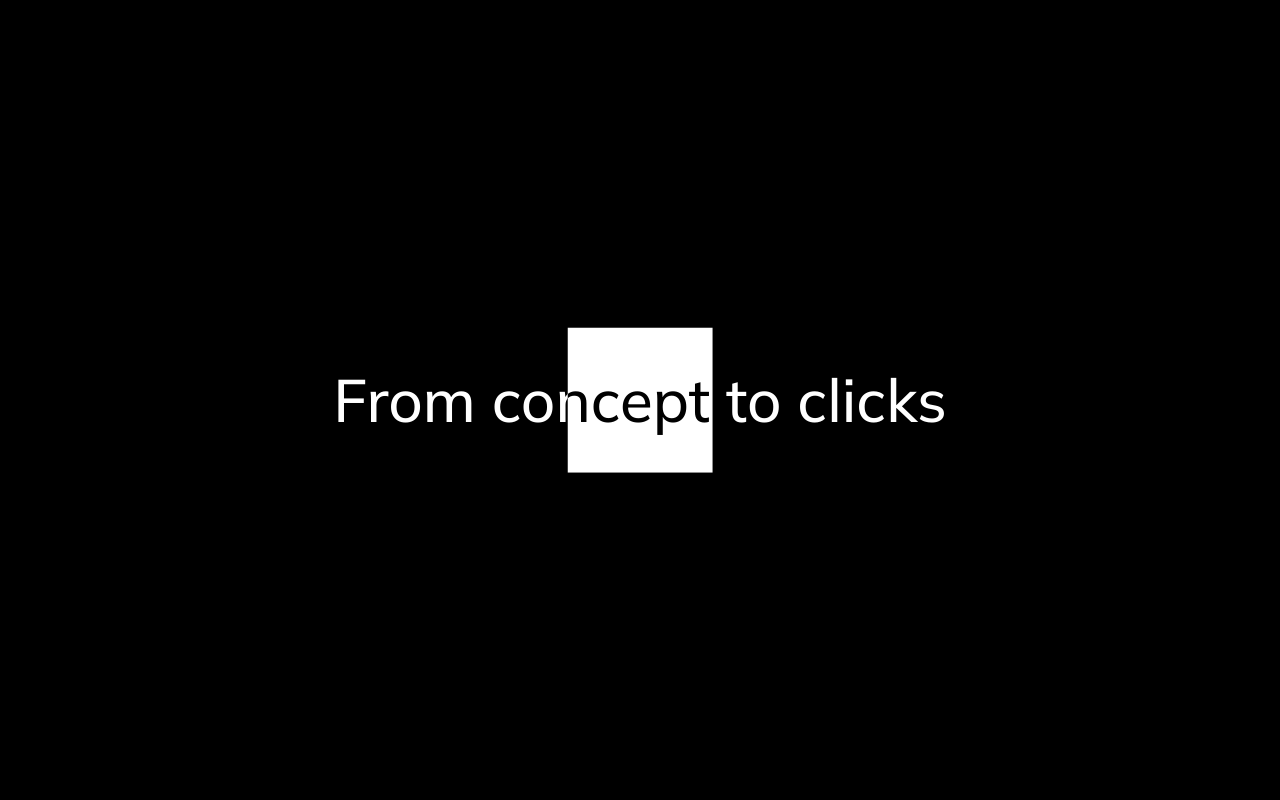
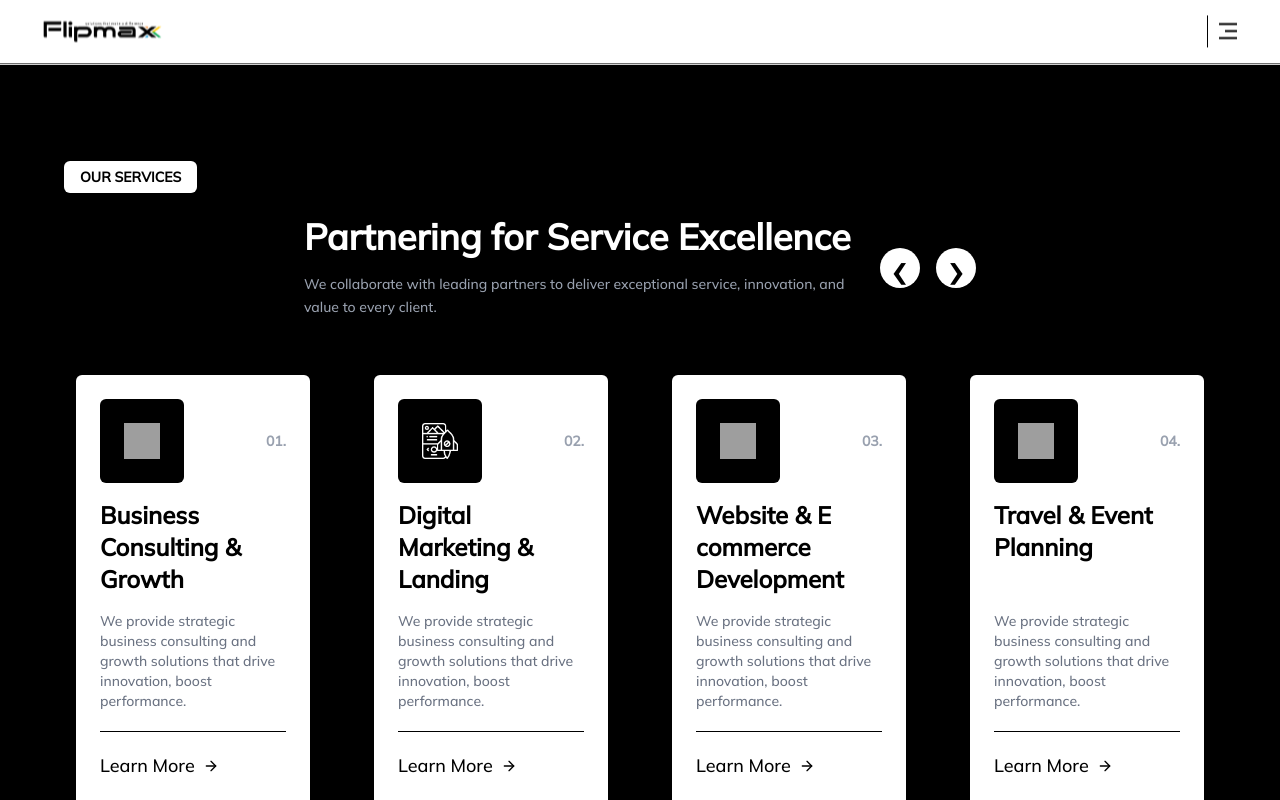
Before and after one commit to Flipmaxx/Animated-Flipmaxx, a Next.js app: page /Hero in a window 1280 px wide. Shown: the top 800 px of the page. Built offline with nearby package versions, Linux system fonts and the light colour scheme; grey boxes are pictures that could not be loaded.

Commit message:
new commit

```diff
--- a/app/Components/Homepage/Servicesh.jsx
+++ b/app/Components/Homepage/Servicesh.jsx
@@ -1,70 +1,167 @@
-'use client';
+'use client'
+import { useRef } from 'react'
+import { ArrowRight } from 'lucide-react'
+import { motion } from 'framer-motion'
+import { useInView } from 'framer-motion'
 
-import { useRef } from 'react';
+const services = [
+  {
+    id: '01.',
+    title: 'Business Consulting & Growth',
+    description: 'We provide strategic business consulting and growth solutions that drive innovation, boost performance.',
+    icon: '/icons/consulting.svg',
+    hover: "https://media.istockphoto.com/id/1961001965/video/4k-soft-wave-background-loopable.mp4?s=mp4-640x640-is&k=20&c=SGjSiQt0-jznIuHAXm3r5O1M1sb75zKN5rZdefrV7zQ="
+  },
+  {
+    id: '02.',
+    title: 'Digital Marketing & Landing',
+    description: 'We provide strategic business consulting and growth solutions that drive innovation, boost performance.',
+    icon: '/Images/Dm.png',
+    hover: "https://media.istockphoto.com/id/1961001965/video/4k-soft-wave-background-loopable.mp4?s=mp4-640x640-is&k=20&c=SGjSiQt0-jznIuHAXm3r5O1M1sb75zKN5rZdefrV7zQ="
+  },
+  {
+    id: '03.',
+    title: 'Website & E commerce Development',
+    description: 'We provide strategic business consulting and growth solutions that drive innovation, boost performance.',
+    icon: '/icons/development.svg',
+    hover: "https://media.istockphoto.com/id/1961001965/video/4k-soft-wave-background-loopable.mp4?s=mp4-640x640-is&k=20&c=SGjSiQt0-jznIuHAXm3r5O1M1sb75zKN5rZdefrV7zQ="
+  },
+  {
+    id: '04.',
+    title: 'Travel & Event Planning',
+    description: 'We provide strategic business consulting and growth solutions that drive innovation, boost performance.',
+    icon: '/icons/travel.svg',
+    hover: "https://media.istockphoto.com/id/1961001965/video/4k-soft-wave-background-loopable.mp4?s=mp4-640x640-is&k=20&c=SGjSiQt0-jznIuHAXm3r5O1M1sb75zKN5rZdefrV7zQ="
+  },
+]
 
-export default function Servicesh() {
-  const nextSectionRef = useRef(null);
+export default function Services() {
+  return (
+    <section className="bg-black text-white py-24 px-4 md:px-16 overflow-x-hidden">
+      {/* Header */}
+      <div className="flex items-center gap-4 mb-6">
+        <button className="bg-white text-black px-4 py-1.5 rounded-md font-semibold text-sm">
+          OUR SERVICES
+        </button>
+        <div className="flex-1" />
+      </div>
 
-  return (
-    <div className="w-full bg-white">
-      {/* Service Section */}
-      <div className="grid grid-cols-1 md:grid-cols-2 min-h-screen">
-        {/* Left scrollable service list */}
-        <div className="flex flex-col overflow-y-auto max-h-screen p-6 space-y-12 pr-4">
-          <div className="space-y-4">
-            <p className="text-lg text-gray-600">
-              Digital marketing agency that are
-            </p>
-            <h1 className="text-4xl md:text-5xl font-bold text-black">
-              Jack of all traits, master of results!
-            </h1>
-            <p className="text-lg text-gray-700">
-              We wear many hats (and rock them all), but at the end of the day we get the job done, no matter the challenge!
-            </p>
-          </div>
-
-          {/* Service cards list */}
-          {Array.from({ length: 5 }).map((_, idx) => (
-            <div key={idx} className="bg-gray-100 p-6 rounded-2xl shadow-md space-y-4">
-              <h2 className="text-xl font-semibold">Performance Marketing {idx + 1}</h2>
-              <p className="text-gray-600">
-                This is a sample description for service {idx + 1}.
-              </p>
-              <button className="mt-2 px-4 py-2 bg-black text-white rounded-xl hover:bg-gray-800 transition">
-                Know more
-              </button>
-            </div>
-          ))}
-
-          <button
-            onClick={() => nextSectionRef.current?.scrollIntoView({ behavior: 'smooth' })}
-            className="mt-10 px-6 py-3 bg-blue-600 text-white rounded-xl hover:bg-blue-700 transition"
-          >
-            Continue to Next Section
-          </button>
+      {/* Title and Arrows */}
+      <div className="flex flex-col md:flex-row md:justify-center items-start md:items-center mb-14">
+        <div>
+          <h2 className="text-3xl md:text-4xl font-semibold mb-4">
+            Partnering for Service Excellence
+          </h2>
+          <p className="text-gray-400 max-w-xl text-sm leading-relaxed">
+            We collaborate with leading partners to deliver exceptional service,
+            innovation, and value to every client.
+          </p>
         </div>
 
-        {/* Right sticky preview */}
-        <div className="hidden md:block sticky top-0 h-screen bg-black/90 text-white p-12">
-          <div className="flex flex-col items-center justify-center h-full space-y-6">
-            <img
-              src="https://img.favpng.com/4/2/3/line-graphic-design-curve-png-favpng-jGMSAJjbLsN3dP4CdxLyMZ7VE.jpg"
-              alt="Preview"
-              className="w-48 h-48 object-contain"
-            />
-            <h2 className="text-2xl font-bold">Performance Marketing</h2>
-            <p className="text-center text-white/70">We create goal-driven ad strategies that convert clicks into customers.</p>
+        <div className="flex gap-4 mt-6 md:mt-0">
+          <div className="w-10 h-10 flex items-center justify-center bg-white text-black rounded-full cursor-pointer">
+            &#8249;
+          </div>
+          <div className="w-10 h-10 flex items-center justify-center bg-white text-black rounded-full cursor-pointer">
+            &#8250;
           </div>
         </div>
       </div>
 
-      {/* Next Section */}
-      <div
-        ref={nextSectionRef}
-        className="min-h-screen flex items-center justify-center bg-gray-200 text-3xl font-bold"
-      >
-        Next Section Here
+      {/* Cards */}
+      <div className="grid grid-cols-1 md:grid-cols-2 xl:grid-cols-4 gap-16 px-3">
+        {services.map((service, index) => {
+          const ref = useRef(null);
+          const isInView = useInView(ref, { once: true, margin: "0px 0px -50px 0px" });
+
+          return (
+            <motion.div
+              ref={ref}
+              key={service.id}
+              initial={{ opacity: 0, y: 50 }}
+              animate={isInView ? { opacity: 1, y: 0 } : {}}
+              transition={{
+                duration: 0.5,
+                delay: index * 0.1,
+                ease: 'easeOut',
+              }}
+              className="bg-white relative group text-black text-3xl rounded-md p-6 flex flex-col justify-between min-h-[430px] overflow-hidden"
+            >
+              {/* Video Background - optimized with will-change */}
+              <motion.video
+                src={service.hover}
+                className="absolute inset-0 w-full h-full object-cover opacity-0 group-hover:opacity-60 transition-opacity duration-500 z-0"
+                autoPlay
+                loop
+                muted
+                playsInline
+                preload="auto"
+                style={{ willChange: 'opacity' }}
+              />
+
+              <div>
+                <div className="flex justify-between items-center mb-4">
+                  {/* Flip Container - optimized with perspective and transform-style */}
+                  <motion.div
+                    className="bg-black p-6 rounded-md z-20"
+                    style={{
+                      perspective: '1000px',
+                      transformStyle: 'preserve-3d'
+                    }}
+                    initial={{ rotateY: 180, opacity: 0 }}
+                    animate={{
+                      rotateY: 0,
+                      opacity: 1,
+                      transition: {
+                        duration: 0.6,
+                        delay: 0.4 + index * 0.1,
+                        ease: "backOut"
+                      }
+                    }}
+                    whileHover={{
+                      rotateY: 180,
+                      transition: {
+                        duration: 0.4,
+                        ease: "easeOut"
+                      }
+                    }}
+                  >
+                    <motion.div
+                      style={{
+                        backfaceVisibility: 'hidden',
+                        transform: 'rotateY(0deg)',
+                        willChange: 'transform'
+                      }}
+                      className="w-full h-full flex items-center justify-center"
+                    >
+                      <img
+                        src={service.icon}
+                        alt="icon"
+                        className="w-9 h-9"
+                        style={{ pointerEvents: 'none' }}
+                      />
+                    </motion.div>
+                  </motion.div>
+                  <span className="text-gray-400 font-semibold text-sm">
+                    {service.id}
+                  </span>
+                </div>
+                <div className="z-40 relative">
+                  <h3 className="text-2xl font-semibold mb-2 z-30 hover:text-black">{service.title}</h3>
+                </div>
+              </div>
+
+              <div className="mt-2 z-20 relative">
+                <p className="text-sm text-gray-500">{service.description}</p>
+                <hr className="border-black text-black mb-5 mt-5" />
+                <div className="flex items-center gap-2 text-lg font-medium mb-4">
+                  Learn More <ArrowRight className="w-4 h-4" />
+                </div>
+              </div>
+            </motion.div>
+          )
+        })}
       </div>
-    </div>
-  );
+    </section>
+  )
 }
--- a/app/Components/Navbar.jsx
+++ b/app/Components/Navbar.jsx
@@ -132,7 +132,7 @@ export default function Navbar() {
         ref={navbarRef}
         className={` w-full z-50 transition-all duration-300 border-b border-black ${scrolled ? "bg-white shadow-md py-2" : "bg-white py-4"}`}
       >
-        <div className="mx-auto px-4 sm:px-6 lg:px-8">
+        <div className="mx-auto px-4 sm:px-6 lg:px-8 overflow-x-hidden">
           <div className="flex justify-between items-center h-8">
             <div ref={logoRef} className="flex-shrink-0 flex items-center">
               <Link href="/" className="flex items-center space-x-2">
--- a/app/Hero/page.jsx
+++ b/app/Hero/page.jsx
@@ -2,14 +2,16 @@
 
 import Abouth from "../Components/Homepage/Abouth"
 import Landing from "../Components/Homepage/Landing"
+// import Linedown from "../Components/Homepage/Linedown"
 import Servicesh from "../Components/Homepage/Servicesh"
 
 export default function Hero(){
     return(
-        <div className="text-6xl">
-            <Landing/>
-            <Abouth/>
-            {/* <Servicesh/> */}
+        <div className="text-6xl overflow-x-hidden">
+            {/* <Landing/> */}
+            {/* <Abouth/> */}
+            <Servicesh/>
+            {/* <Linedown/> */}
         </div>
     )
 }
--- a/app/careers/[jobid]/page.jsx
+++ b/app/careers/[jobid]/page.jsx
@@ -178,7 +178,6 @@ export default function CareerForm() {
           />
         </div>
 
-        {/* Show error or success messages */}
         {error && (
           <div className="md:col-span-2 text-red-600 text-sm font-medium">{error}</div>
         )}
@@ -189,7 +188,7 @@ export default function CareerForm() {
         <div className="md:col-span-2">
           <button
             type="submit"
-            className="w-full bg-blue-600 hover:bg-blue-700 transition text-white py-2 px-4 rounded"
+            className="w-full bg-black hover:bg-gray-700 transition text-white py-2 px-4 rounded"
           >
             Submit Application
           </button>
```
Also changed, not shown: app/Dashboard/page.jsx (+16 -32 lines), public/Images/Dm.png (added).
